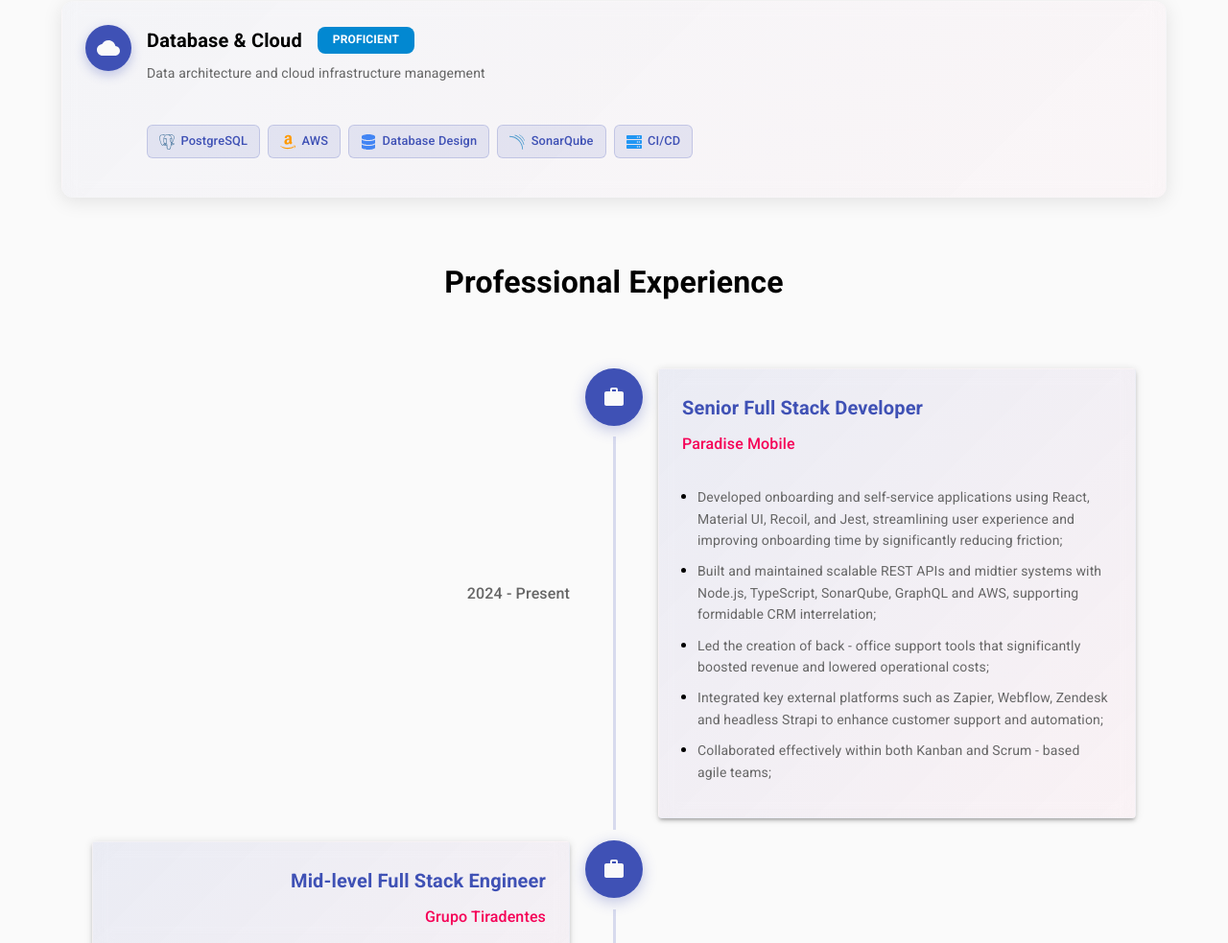
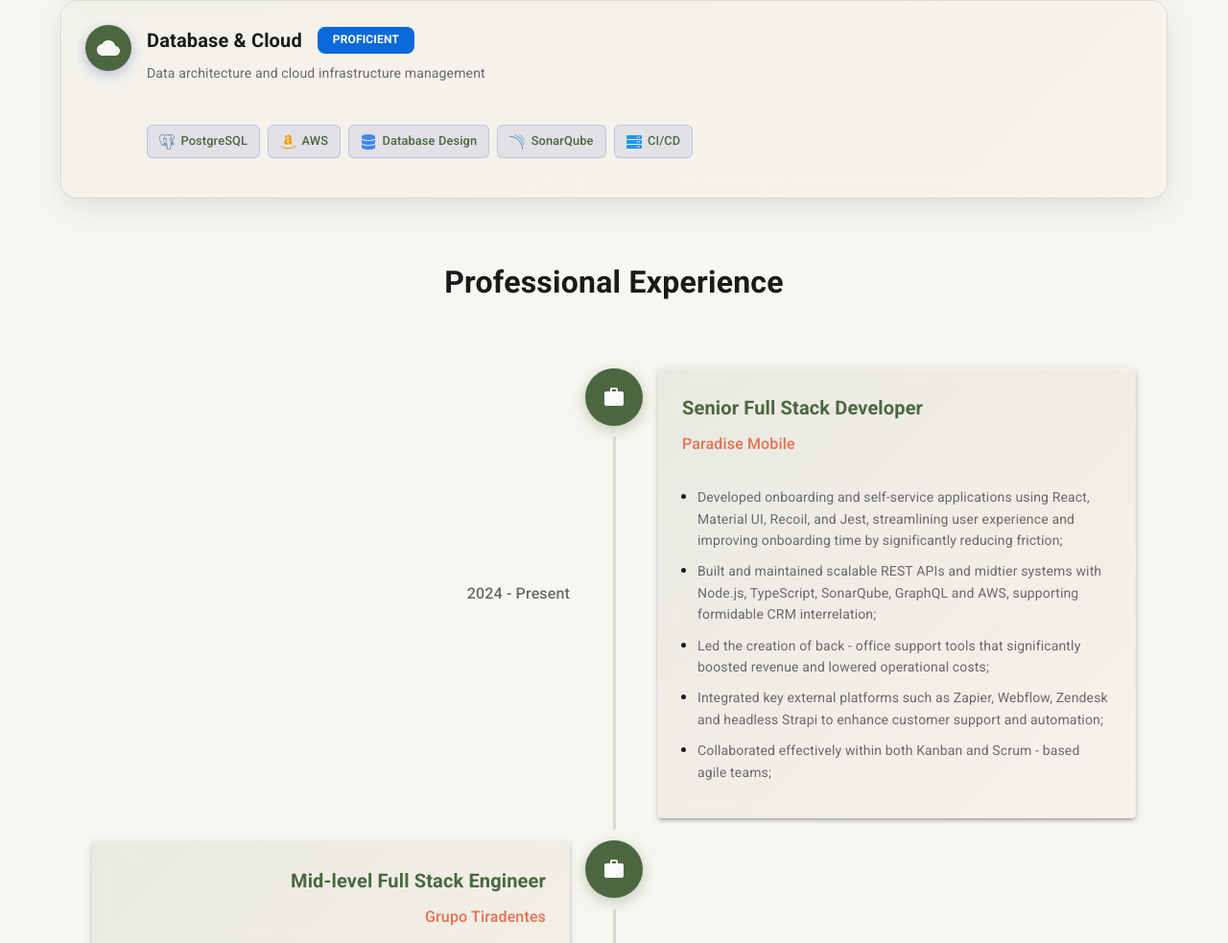
Before and after one commit to BernardoMoschen/portfolio_astro, an Astro site: page / in a window 1280 px wide. Shown: the part 1817-2800 px from the top of the page at 96% size. Built offline with nearby package versions, Linux system fonts and the light colour scheme; Astro itself is replaced by a stand-in of ours.

Commit message:
style: new colors

```diff
--- a/src/components/sections/Contact/ContactSection.tsx
+++ b/src/components/sections/Contact/ContactSection.tsx
@@ -321,9 +321,9 @@ const ContactSection: React.FC = () => {
                                                 startIcon={<Send />}
                                                 disabled={loading}
                                                 sx={{
-                                                    background: 'linear-gradient(45deg, #3f51b5 30%, #f50057 90%)',
+                                                    background: `linear-gradient(45deg, ${theme.palette.primary.main} 30%, ${theme.palette.secondary.main} 90%)`,
                                                     '&:hover': {
-                                                        background: 'linear-gradient(45deg, #2c387e 30%, #c51162 90%)',
+                                                        background: `linear-gradient(45deg, ${theme.palette.primary.dark} 30%, ${theme.palette.secondary.dark} 90%)`,
                                                     },
                                                     px: 4,
                                                     py: 1.5,
--- a/src/components/sections/Footer/FooterSection.tsx
+++ b/src/components/sections/Footer/FooterSection.tsx
@@ -62,7 +62,7 @@ const FooterSection: React.FC = () => {
                         variant="h6"
                         sx={{
                             fontWeight: 600,
-                            background: 'linear-gradient(45deg, #3f51b5 30%, #f50057 90%)',
+                            background: `linear-gradient(45deg, ${theme.palette.primary.main} 30%, ${theme.palette.secondary.main} 90%)`,
                             backgroundClip: 'text',
                             WebkitBackgroundClip: 'text',
                             WebkitTextFillColor: 'transparent',
--- a/src/components/theme/ThemeContext.tsx
+++ b/src/components/theme/ThemeContext.tsx
@@ -7,22 +7,43 @@ const getTheme = (mode: 'light' | 'dark') => createTheme({
   palette: {
     mode,
     primary: {
-      main: '#3f51b5',
-      light: '#757de8',
-      dark: '#002984',
+      main: mode === 'dark' ? '#7fb069' : '#4a6741', // Moss green - brighter for dark mode
+      light: mode === 'dark' ? '#a8d084' : '#7fb069',
+      dark: mode === 'dark' ? '#5a8049' : '#2d3e26',
     },
     secondary: {
-      main: '#f50057',
-      light: '#ff5983',
-      dark: '#bb002f',
+      main: mode === 'dark' ? '#ff8a50' : '#e76f51', // Fire orange - brighter for dark mode
+      light: mode === 'dark' ? '#ffaa7a' : '#ff8a50',
+      dark: mode === 'dark' ? '#cc5722' : '#b85439',
     },
     background: {
-      default: mode === 'dark' ? '#0a0a0a' : '#fafafa',
-      paper: mode === 'dark' ? '#121212' : '#ffffff',
+      default: mode === 'dark' ? '#0d1117' : '#f8f6f0', // Dark navy vs warm off-white
+      paper: mode === 'dark' ? '#161b22' : '#ffffff', // Slightly lighter dark vs pure white
     },
     text: {
-      primary: mode === 'dark' ? '#ffffff' : '#000000',
-      secondary: mode === 'dark' ? '#b0b0b0' : '#666666',
+      primary: mode === 'dark' ? '#f0f6fc' : '#1a1a1a', // Bright white vs dark charcoal
+      secondary: mode === 'dark' ? '#8b949e' : '#6a6a6a', // Light gray vs medium gray
+    },
+    // Custom colors for better theming
+    info: {
+      main: mode === 'dark' ? '#6cb6ff' : '#0969da', // Bright blue for dark mode
+      light: mode === 'dark' ? '#94ccff' : '#54aeff',
+      dark: mode === 'dark' ? '#4493f8' : '#0550ae',
+    },
+    success: {
+      main: mode === 'dark' ? '#3fb950' : '#1a7f37', // Bright green for dark mode
+      light: mode === 'dark' ? '#7ee787' : '#4ac26b',
+      dark: mode === 'dark' ? '#2ea043' : '#116329',
+    },
+    warning: {
+      main: mode === 'dark' ? '#d29922' : '#bf8700', // Bright amber for dark mode
+      light: mode === 'dark' ? '#e2cc67' : '#d4a72c',
+      dark: mode === 'dark' ? '#bb7506' : '#9a6700',
+    },
+    error: {
+      main: mode === 'dark' ? '#f85149' : '#cf222e', // Bright red for dark mode
+      light: mode === 'dark' ? '#ff7b72' : '#ff6b6b',
+      dark: mode === 'dark' ? '#da3633' : '#a40e26',
     },
   },
   typography: {
@@ -56,20 +77,71 @@ const getTheme = (mode: 'light' | 'dark') => createTheme({
     MuiButton: {
       styleOverrides: {
         root: {
-          borderRadius: 8,
+          borderRadius: 12,
           textTransform: 'none',
           fontWeight: 600,
-          padding: '10px 24px',
+          padding: '12px 28px',
+          fontSize: '0.95rem',
+          boxShadow: mode === 'dark'
+            ? '0 4px 14px rgba(127, 176, 105, 0.25)'
+            : '0 4px 14px rgba(74, 103, 65, 0.25)',
+          '&:hover': {
+            boxShadow: mode === 'dark'
+              ? '0 6px 20px rgba(127, 176, 105, 0.35)'
+              : '0 6px 20px rgba(74, 103, 65, 0.35)',
+            transform: 'translateY(-2px)',
+          },
+        },
+        contained: {
+          background: mode === 'dark'
+            ? 'linear-gradient(45deg, #7fb069 30%, #ff8a50 90%)'
+            : 'linear-gradient(45deg, #4a6741 30%, #e76f51 90%)',
+          '&:hover': {
+            background: mode === 'dark'
+              ? 'linear-gradient(45deg, #a8d084 30%, #ffaa7a 90%)'
+              : 'linear-gradient(45deg, #5a8049 30%, #ff8a50 90%)',
+          },
         },
       },
     },
     MuiCard: {
       styleOverrides: {
         root: {
-          borderRadius: 12,
+          borderRadius: 16,
+          backdropFilter: 'blur(10px)',
+          border: mode === 'dark'
+            ? '1px solid rgba(127, 176, 105, 0.2)'
+            : '1px solid rgba(74, 103, 65, 0.2)',
           boxShadow: mode === 'dark'
-            ? '0 4px 20px rgba(0, 0, 0, 0.25)'
-            : '0 4px 20px rgba(0, 0, 0, 0.1)',
+            ? '0 8px 32px rgba(0, 0, 0, 0.4), 0 0 0 1px rgba(127, 176, 105, 0.1)'
+            : '0 8px 32px rgba(0, 0, 0, 0.1), 0 0 0 1px rgba(74, 103, 65, 0.1)',
+          background: mode === 'dark'
+            ? 'linear-gradient(135deg, rgba(22, 27, 34, 0.8) 0%, rgba(127, 176, 105, 0.05) 100%)'
+            : 'linear-gradient(135deg, rgba(255, 255, 255, 0.9) 0%, rgba(74, 103, 65, 0.03) 100%)',
+        },
+      },
+    },
+    MuiChip: {
+      styleOverrides: {
+        root: {
+          borderRadius: 8,
+          fontWeight: 500,
+        },
+        filled: {
+          background: mode === 'dark'
+            ? 'linear-gradient(45deg, rgba(127, 176, 105, 0.2) 0%, rgba(255, 138, 80, 0.2) 100%)'
+            : 'linear-gradient(45deg, rgba(74, 103, 65, 0.1) 0%, rgba(231, 111, 81, 0.1) 100%)',
+          border: mode === 'dark'
+            ? '1px solid rgba(127, 176, 105, 0.3)'
+            : '1px solid rgba(74, 103, 65, 0.3)',
+        },
+      },
+    },
+    MuiAppBar: {
+      styleOverrides: {
+        root: {
+          background: 'transparent',
+          boxShadow: 'none',
         },
       },
     },
--- a/src/layouts/Layout.astro
+++ b/src/layouts/Layout.astro
@@ -62,12 +62,12 @@ const { title, description = "Full Stack Developer Portfolio" } = Astro.props;
   }
 
   ::-webkit-scrollbar-thumb {
-    background: #3f51b5;
+    background: #7fb069;
     border-radius: 4px;
   }
 
   ::-webkit-scrollbar-thumb:hover {
-    background: #757de8;
+    background: #a8d084;
   }
 
   /* Keyframe animations */
```
